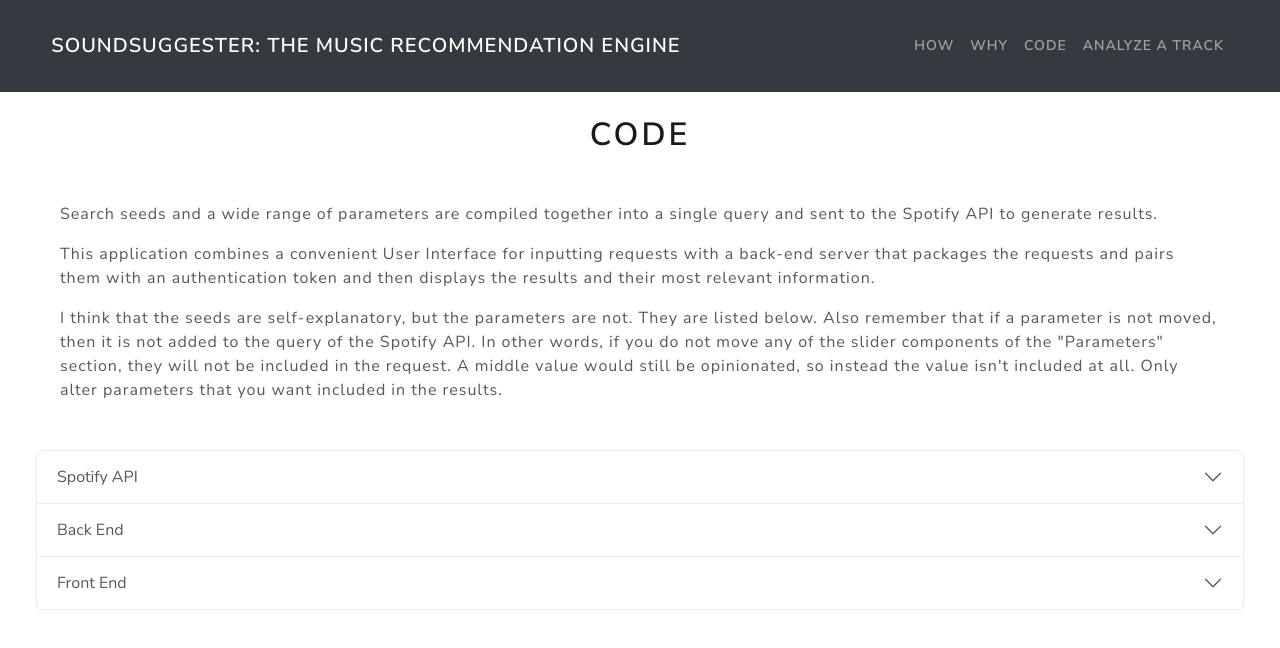
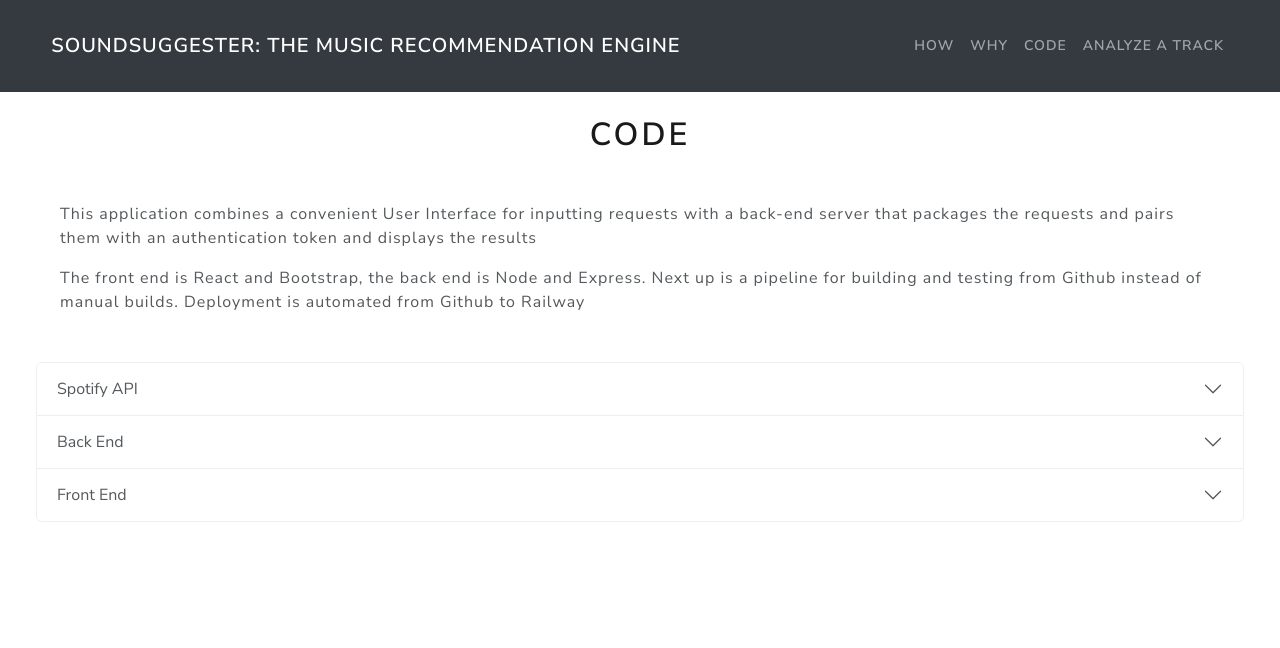
Before and after one commit to kramrekwob/Spotify-Recommendation-App, a React (Create React App) app in the folder my-app/: page /code in a window 1280 px wide. Shown: the top 648 px of the page. Built offline with nearby package versions, Linux system fonts and the light colour scheme.

Commit message:
new build

```diff
--- a/my-app/src/Code.js
+++ b/my-app/src/Code.js
@@ -7,8 +7,8 @@ const Code = () => {
     <Container fluid>
     <h1 className='text-center'>Code</h1>
     <div className="m-5">
-      <p>Search seeds and a wide range of parameters are compiled together into a single query and sent to the Spotify API to generate results.</p>
-      <p>  This application combines a convenient User Interface for inputting requests with a back-end server that packages the requests and pairs them with an authentication token and then displays the results and their most relevant information.</p> I think that the seeds are self-explanatory, but the parameters are not.  They are listed below.  Also remember that if a parameter is not moved, then it is not added to the query of the Spotify API. In other words, if you do not move any of the slider components of the "Parameters" section, they will not be included in the request.  A middle value would still be opinionated, so instead the value isn't included at all.  Only alter parameters that you want included in the results.</div>
+      <p>  This application combines a convenient User Interface for inputting requests with a back-end server that packages the requests and pairs them with an authentication token and displays the results</p>
+      <p>The front end is React and Bootstrap, the back end is Node and Express. Next up is a pipeline for building and testing from Github instead of manual builds. Deployment is automated from Github to Railway</p></div>
     <Accordion className="m-4">
     <Accordion.Item eventKey="0">
         <Accordion.Header>Spotify API</Accordion.Header>
```
Also changed, not shown: 7 other files (tests, documents, lock files or other folders).
